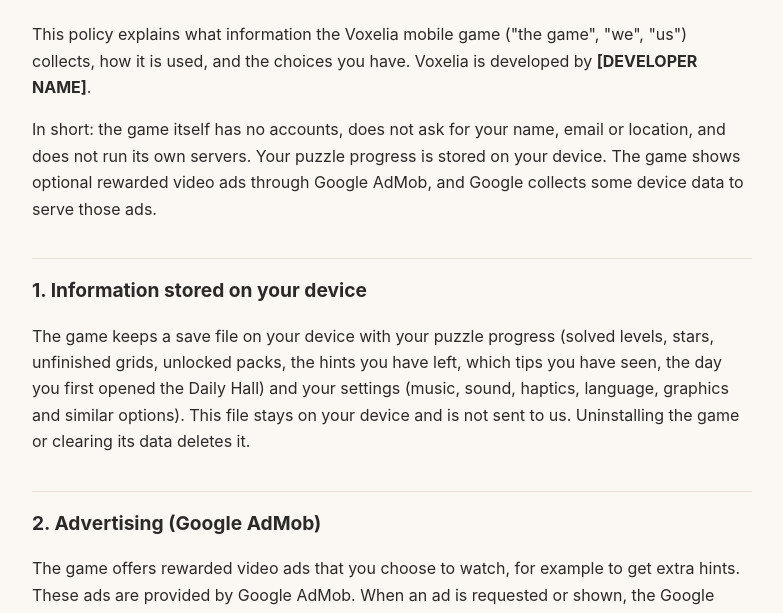
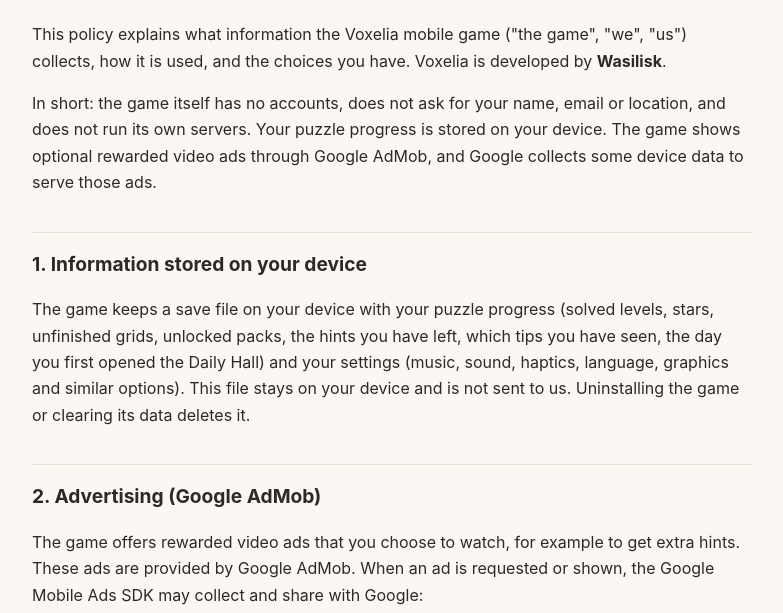
Before and after one commit to Wasilisk/voxelia-privacy, a plain HTML site: page index.html in a window 1280 px wide. Shown: the part 126-739 px from the top of the page, without its empty margins (248-1031 px from the left). Drawn offline with Linux system fonts and the light colour scheme.

Commit message:
Update developer name and contact email in privacy policy

```diff
--- a/index.html
+++ b/index.html
@@ -32,7 +32,7 @@
 <h1>Voxelia Privacy Policy</h1>
 <p class="meta">Effective date: 9 October 2026</p>
 
-<p>This policy explains what information the Voxelia mobile game ("the game", "we", "us") collects, how it is used, and the choices you have. Voxelia is developed by <strong>[DEVELOPER NAME]</strong>.</p>
+<p>This policy explains what information the Voxelia mobile game ("the game", "we", "us") collects, how it is used, and the choices you have. Voxelia is developed by <strong>Wasilisk</strong>.</p>
 
 <p>In short: the game itself has no accounts, does not ask for your name, email or location, and does not run its own servers. Your puzzle progress is stored on your device. The game shows optional rewarded video ads through Google AdMob, and Google collects some device data to serve those ads.</p>
 
@@ -86,7 +86,7 @@
 <p>We may update this policy when the game changes, for example when a new feature or service is added. The new version will be posted on this page with an updated effective date.</p>
 
 <h2>12. Contact</h2>
-<p>If you have questions about this policy, contact <strong>[DEVELOPER NAME]</strong> at <a href="mailto:[CONTACT EMAIL]">[CONTACT EMAIL]</a>.</p>
+<p>If you have questions about this policy, contact <strong>Wasilisk</strong> at <a href="mailto:vasylpetryna2002@gmail.com">vasylpetryna2002@gmail.com</a>.</p>
 </main>
 </body>
 </html>
```
